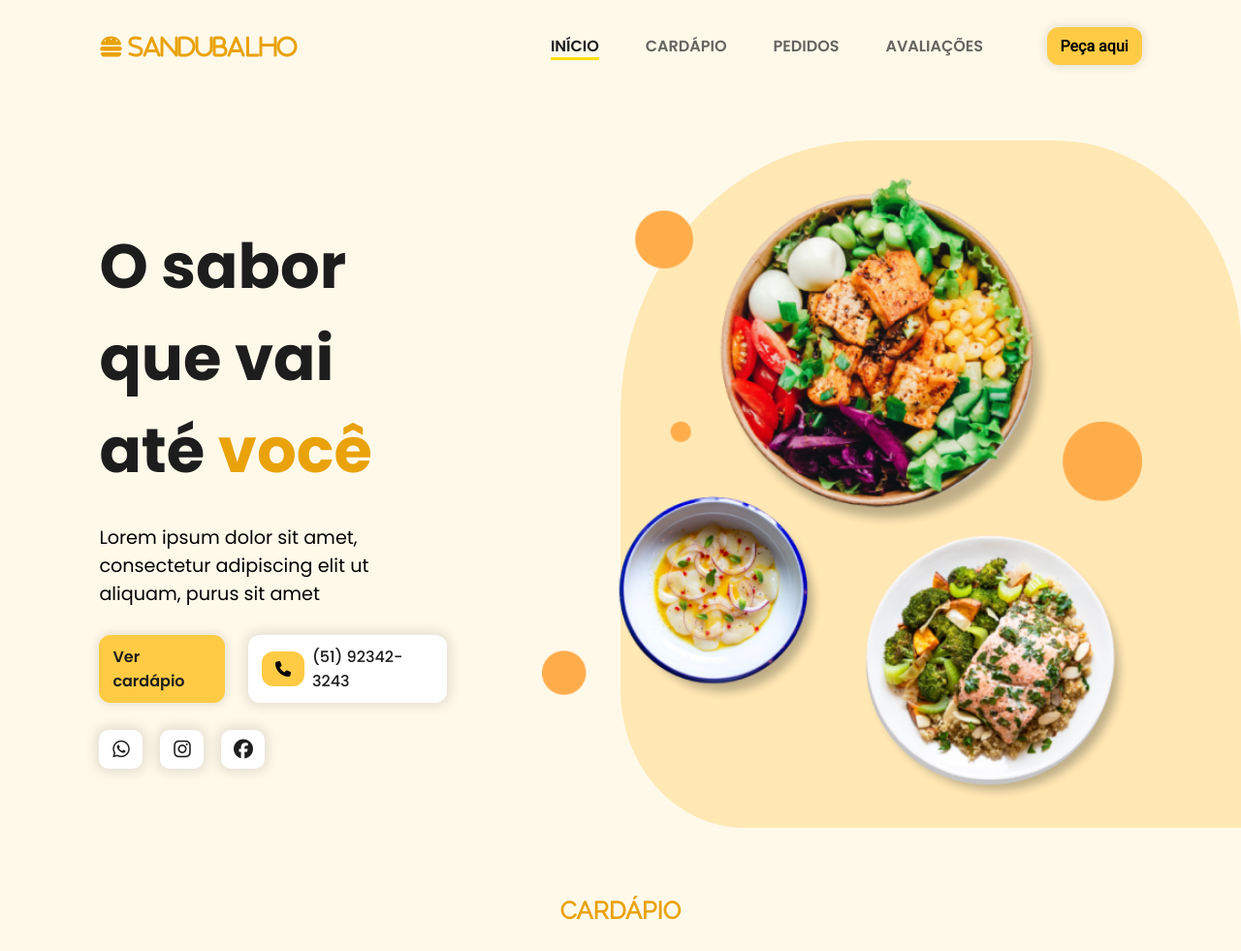
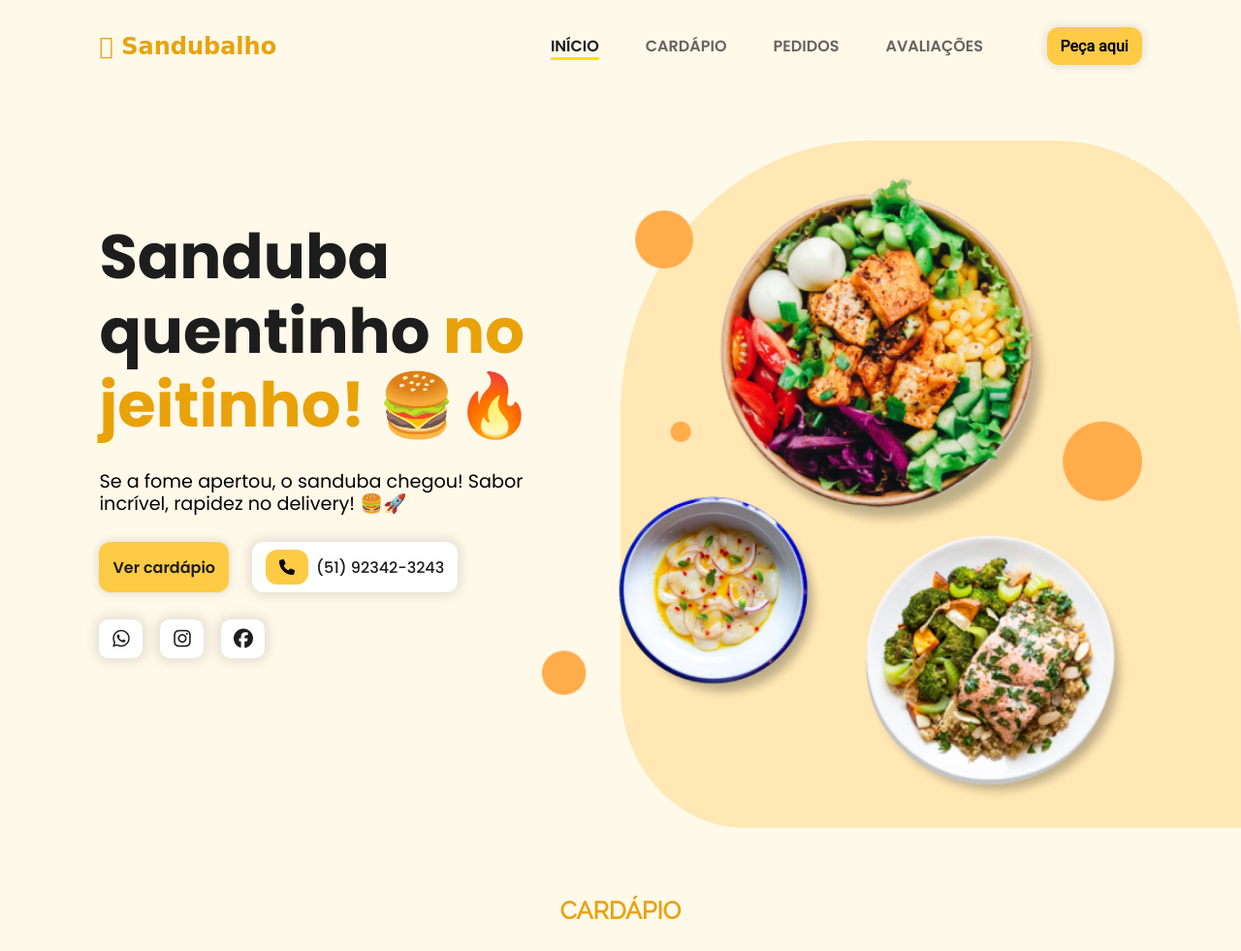
Before and after one commit to higormartinsb/higorm, a PHP site: page / in a window 1280 px wide. Shown: the top 981 px of the page at 97% size. Run offline with PHP 8.4, Linux system fonts and the light colour scheme.

Commit message:
Add files via upload

```diff
--- a/index.html
+++ b/index.html
@@ -83,13 +83,13 @@
             <div class="shape"></div>
             <div id="cta">
                 <h1 class="title">
-                    O sabor que vai até
-                    <span>você</span>
+                    Sanduba quentinho
+                    <span> no jeitinho! 🍔🔥</span>
                 </h1>
 
                 <p class="description">
-                    Lorem ipsum dolor sit amet, consectetur
-                    adipiscing elit ut aliquam, purus sit amet
+                    Se a fome apertou, o sanduba chegou!
+                    Sabor incrível, rapidez no delivery! 🍔🚀
                 </p>
 
                 <div id="cta_buttons">
--- a/src/styles/header.css
+++ b/src/styles/header.css
@@ -19,6 +19,8 @@
     width: 400px;
     font-size: 24px;
     color: var(--color-primary-6);
+    font-family: 'Lobster', cursive;
+
 }
 
 #nav_list {
@@ -180,9 +182,9 @@
     background-color: var(--color-primary-1);
     z-index: 1000; /* Garantir que o menu fique sobre outros elementos */
     height: 60px;
-    border-bottom: 2px solid #ccc; /* Borda superior sutil, pode ajustar a cor e o tamanho */
+    border-bottom: 1px solid #ccc; /* Borda superior sutil, pode ajustar a cor e o tamanho */
     box-shadow: 0 2px 5px rgba(0, 0, 0, 0.1); /* Sombra suave para dar um efeito de profundidade */
-    top: 65px;
+    top: 80px;
 }
 
 .bottom-menu a {
--- a/src/styles/home.css
+++ b/src/styles/home.css
@@ -6,11 +6,12 @@
 }
 
 #cta {
-    width: 35%;
+    width: 50%;
     display: flex;
     flex-direction: column;
     gap: 28px;
     margin-top: 5%;
+    line-height: 1.2; /* Ajuste esse valor conforme necessário */
 }
 
 #cta .title {
```
